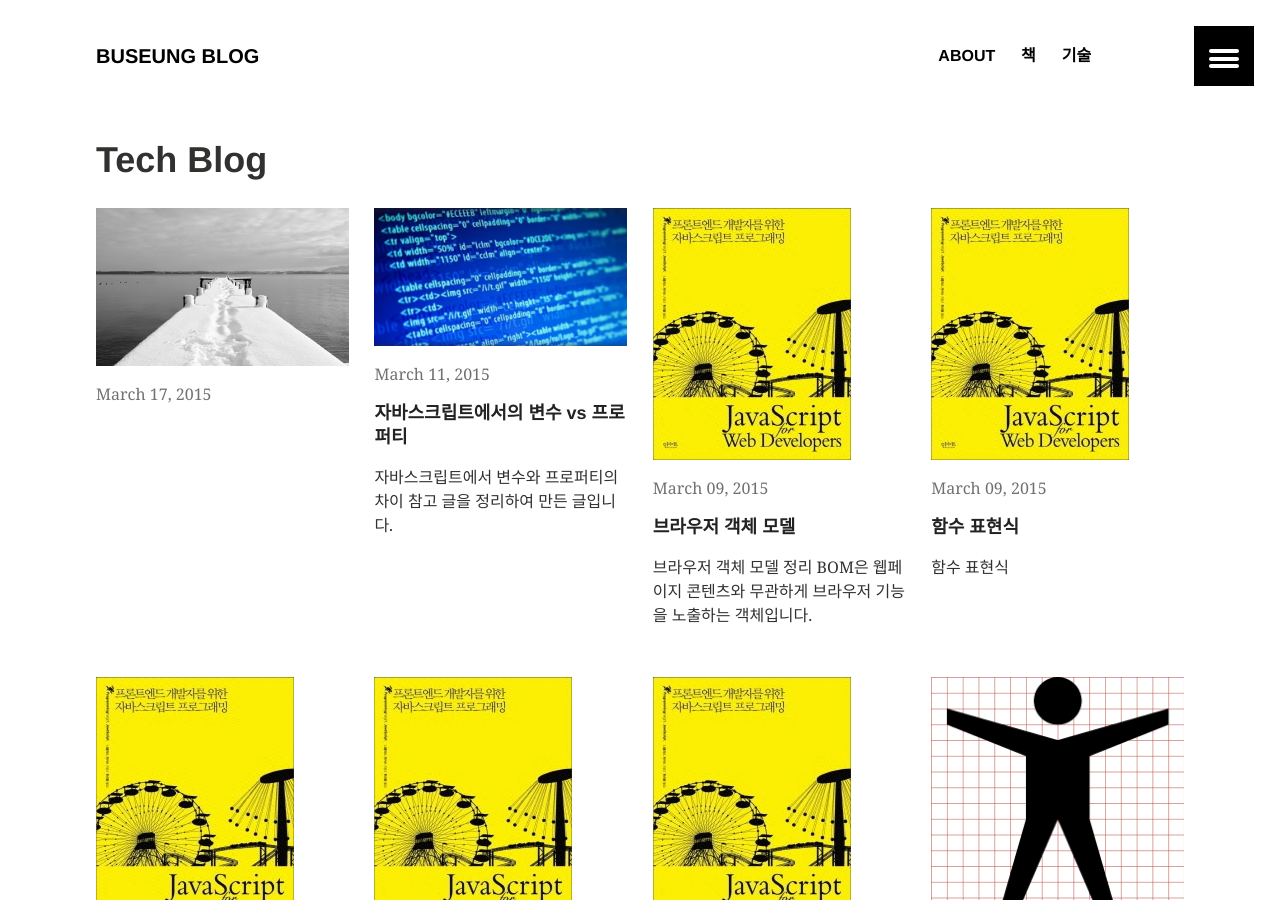
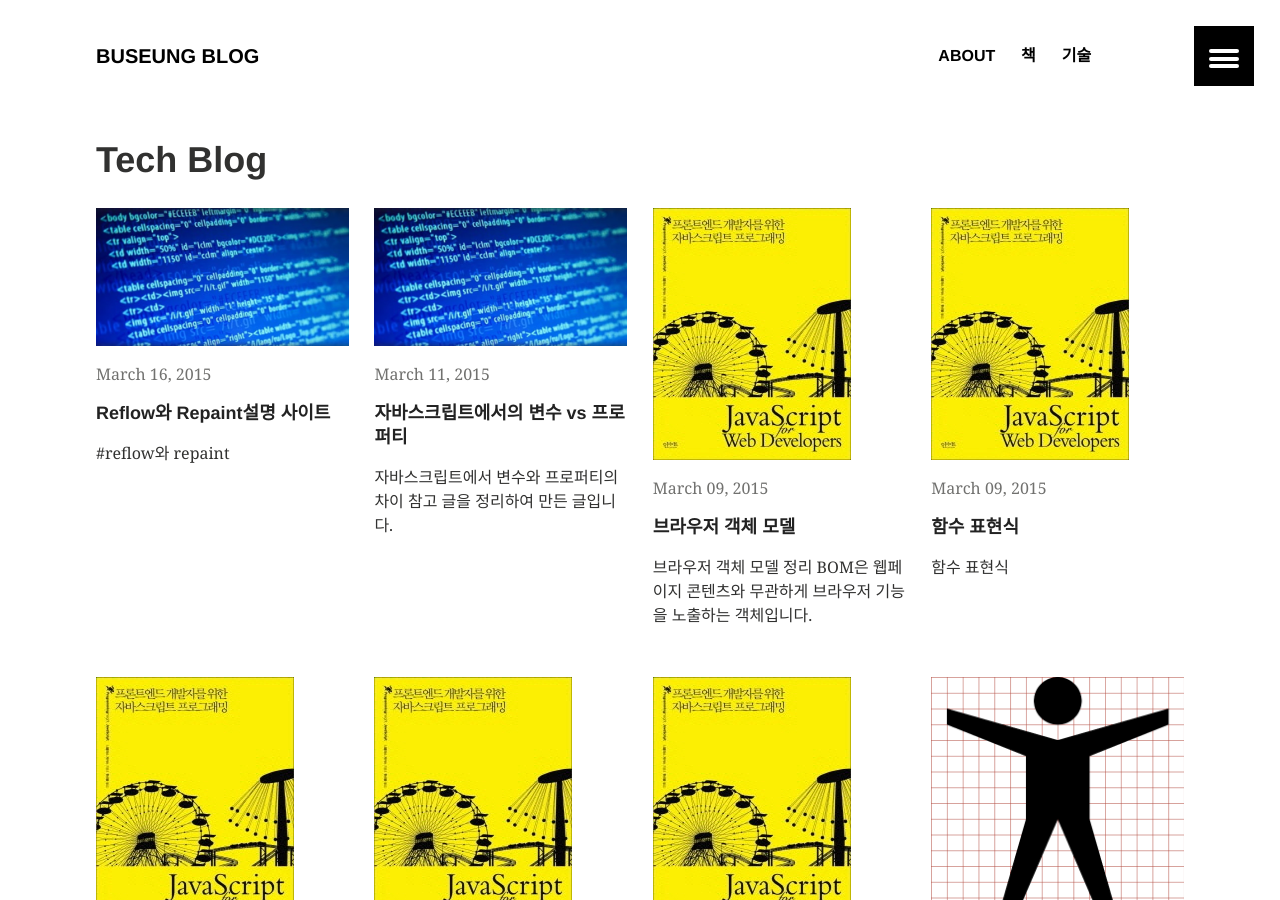
Before and after one commit to kbs0327/blog, a Jekyll site: the page built from index.md, in a window 1280 px wide and 900 px high. Built offline with Jekyll 4.4.1, drawn with Linux system fonts in a browser that asks for light colours.

Commit message:
modify error

```diff
--- a/_posts/2015-03-16-reflow-repaint-site.markdown
+++ b/_posts/2015-03-16-reflow-repaint-site.markdown
@@ -1,11 +1,13 @@
 ---
 layout: article
 title: "Reflow와 Repaint설명 사이트"
-date: 2015 - 03 - 16 13: 34: 13
-image: teaser: programming.jpg
+date: 2015-03-16 13:34:13
+image:
+  teaser: programming.jpg
 categories: technology
 ---
 
+#reflow와 repaint
 
 [Reflow와 Repaint 설명 pdf](http://lists.w3.org/Archives/Public/public-html-ig-ko/2011Sep/att-0030/Reflow_____________________________Tip.pdf
 )
```
